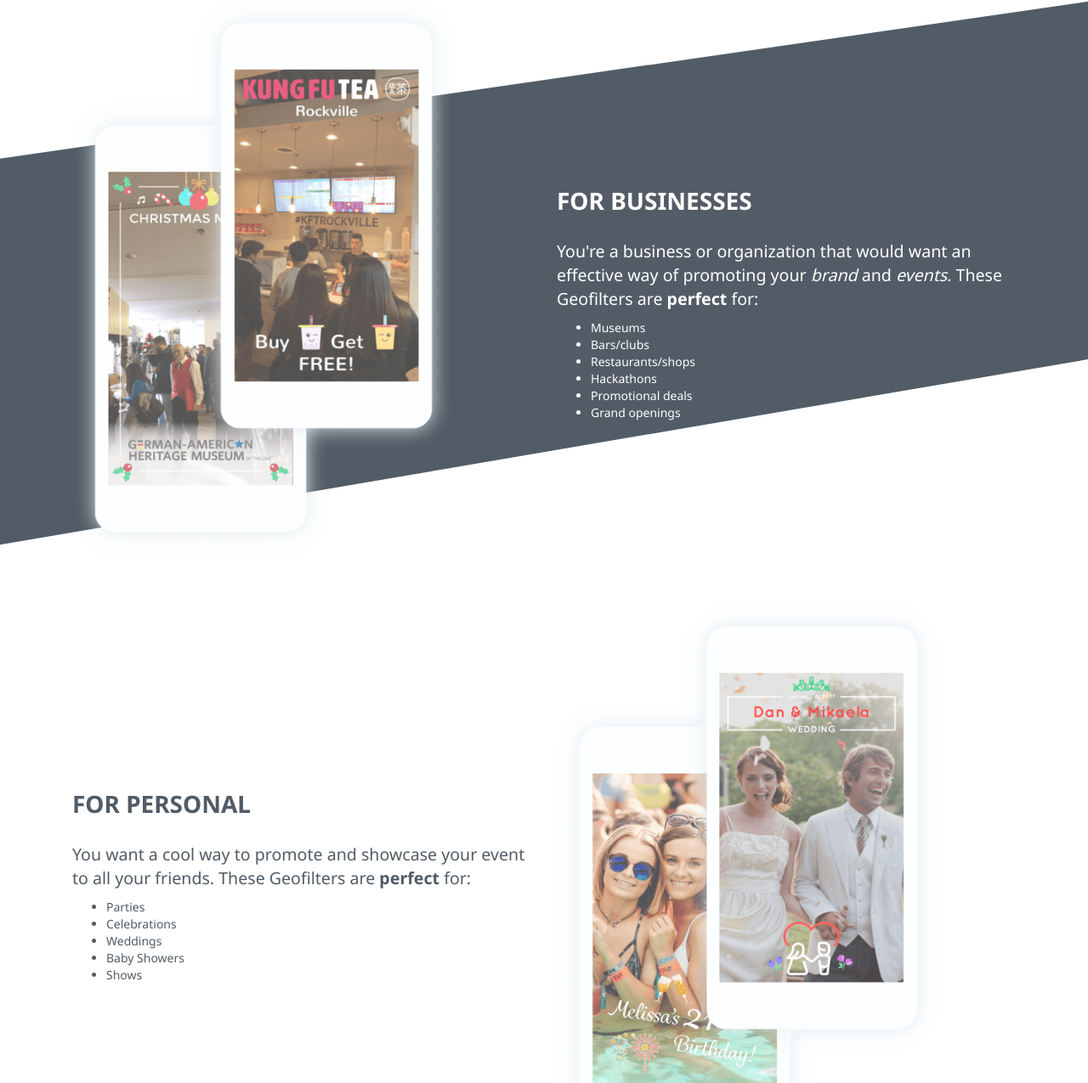
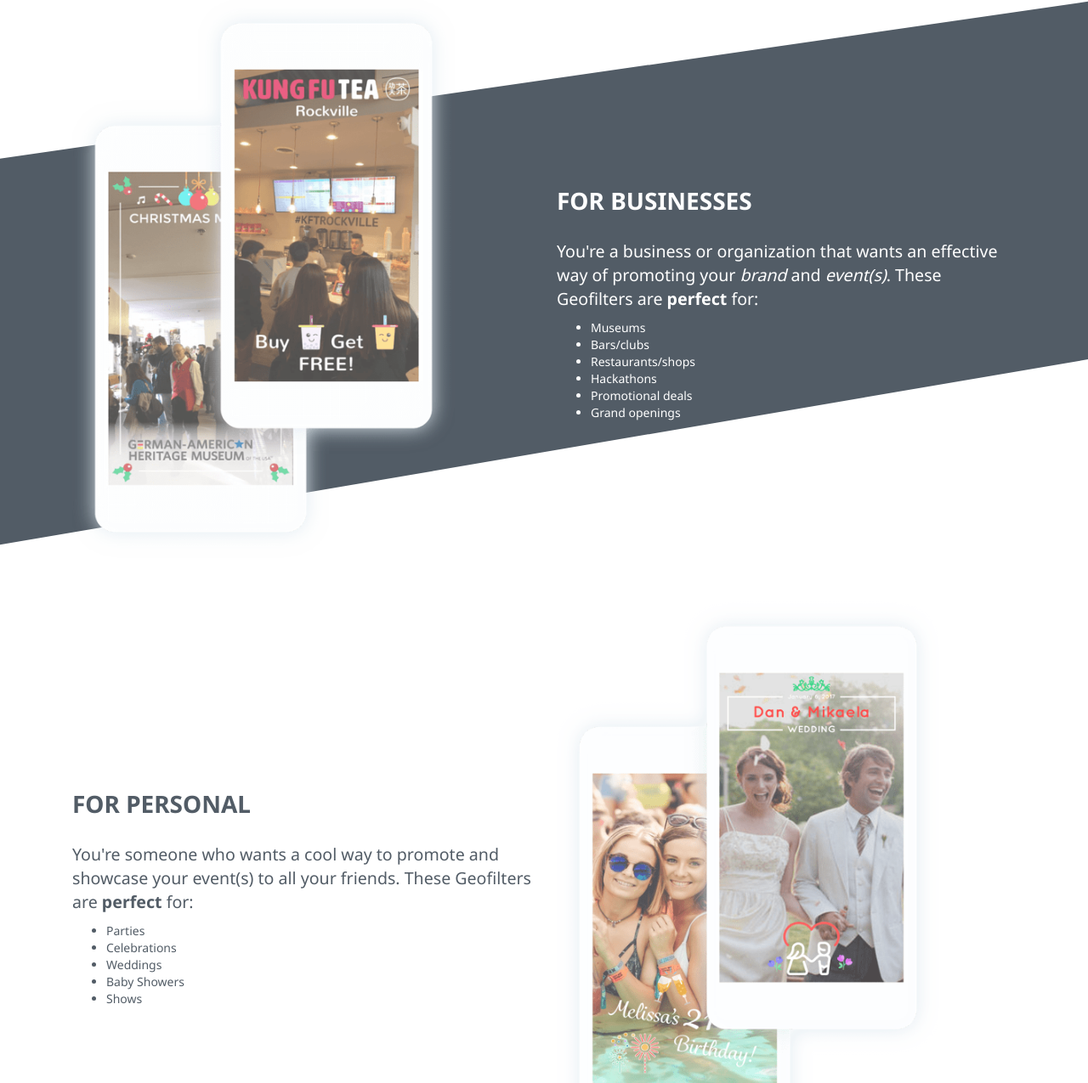
Before and after one commit to pixityco/pixityco.github.io, a plain HTML site: page index.html in a window 1280 px wide. Shown: the part 1137-2412 px from the top of the page at 85% size. Drawn offline with Linux system fonts and the light colour scheme.

Commit message:
Update body text

```diff
--- a/index.html
+++ b/index.html
@@ -110,7 +110,7 @@
         <div class="right col-md-6 col-sm-6 col-xs-12">
           <h3 class="small-heading"><strong>FOR BUSINESSES</strong></h3>
           <br>
-          <p>You're a business or organization that would want an effective way of promoting your <em>brand</em> and <em>events</em>. These Geofilters are <strong>perfect</strong> for:</p>
+          <p>You're a business or organization that wants an effective way of promoting your <em>brand</em> and <em>event(s)</em>. These Geofilters are <strong>perfect</strong> for:</p>
           <ul>
             <li>Museums</li>
             <li>Bars/clubs</li>
@@ -131,7 +131,7 @@
         <div class="col-md-6 col-sm-6 col-xs-12">
           <h3 class="small-heading"><strong>FOR PERSONAL</strong></h3>
           <br>
-          <p>You want a cool way to promote and showcase your event to all your friends. These Geofilters are <strong>perfect</strong> for:</p>
+          <p>You're someone who wants a cool way to promote and showcase your event(s) to all your friends. These Geofilters are <strong>perfect</strong> for:</p>
           <ul>
             <li>Parties</li>
             <li>Celebrations</li>
```
